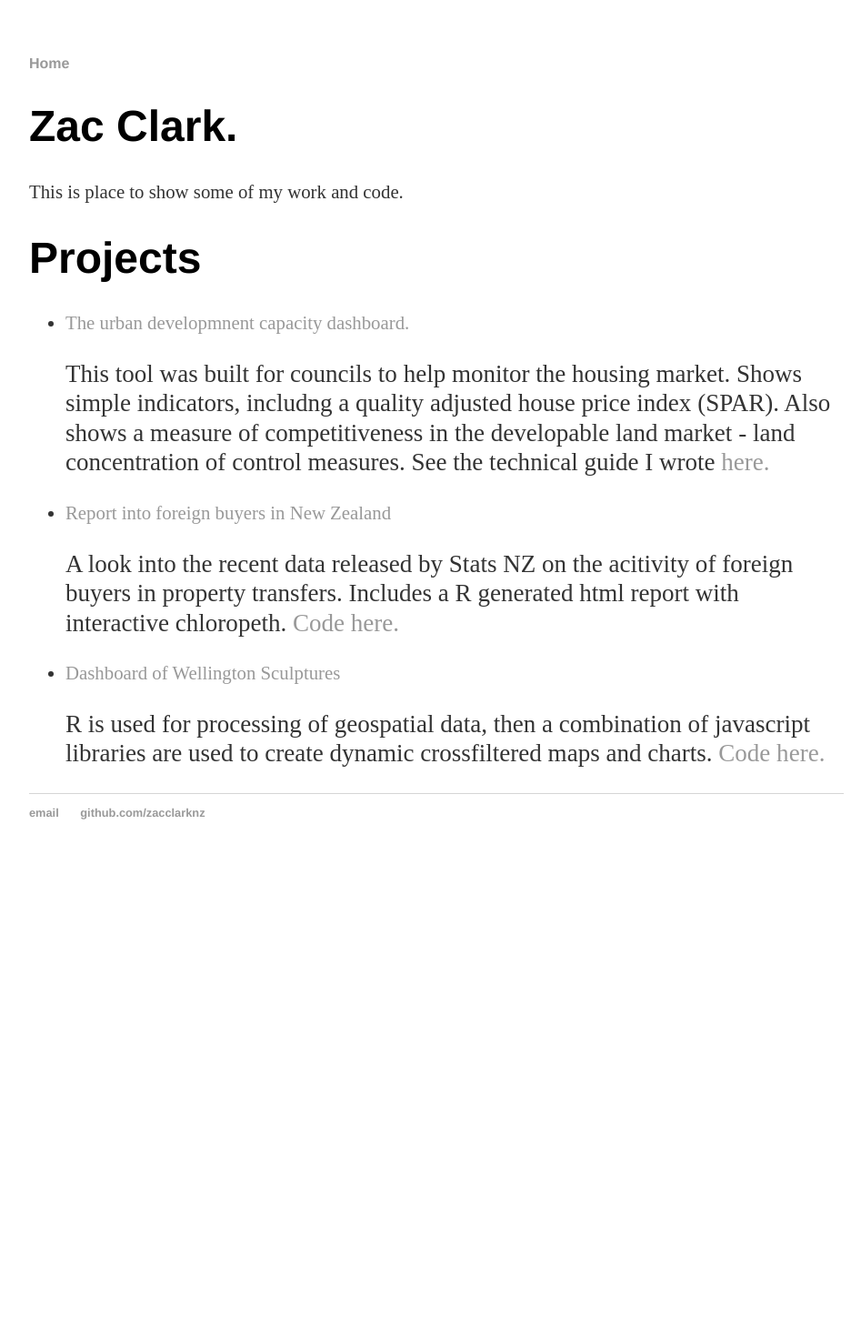
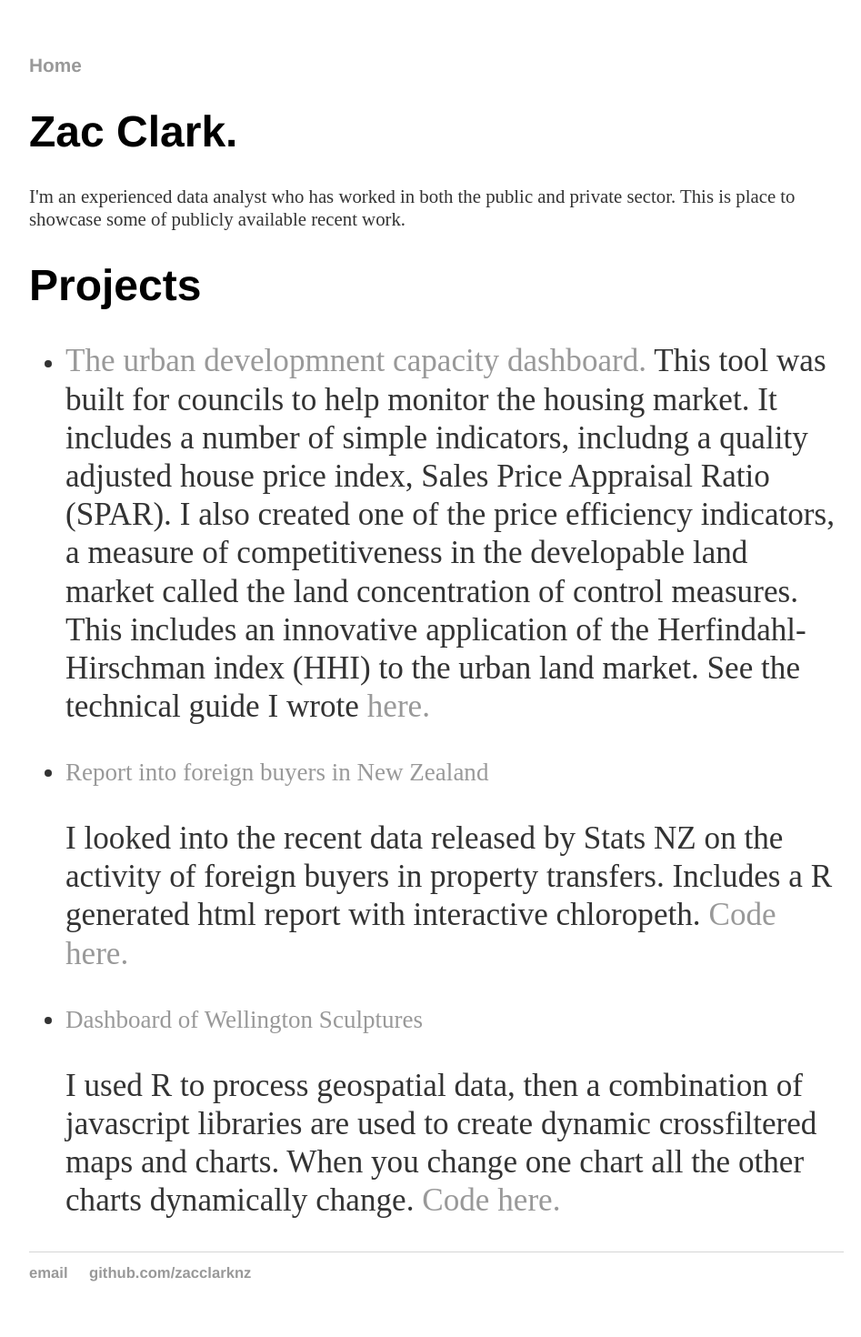
Before and after one commit to zacclarknz/zacclarknz.github.io, a Jekyll site: the page built from index.html, in a window 1280 px wide. Shown: the whole page at 91% size, without its empty margins (160-1107 px from the left). Built offline with Jekyll 4.4.1, drawn with Linux system fonts in a browser that asks for light colours; before the commit the page ends 961 px from its top, so only the background shows below that.

Commit message:
formatting and text edits

```diff
--- a/css/main.css
+++ b/css/main.css
@@ -3,7 +3,7 @@ body { margin: 60px auto; width: 70%; }
 a { text-decoration: none; color: #999; }
 a:hover { text-decoration: underline; }
 
-p, ul { font-size: 1.3em; line-height: 1.2em; color: #333; }
+p, ul, li { font-size: 1.3em; line-height: 1.2em; color: #333; }
 
 h1, h2, h3, h4 { font-family: 'Helvetica', 'Arial', 'Sans-Serif'; }
 h1 { font-size: 3em;  }
--- a/index.html
+++ b/index.html
@@ -5,7 +5,8 @@ title: Zac Clark
 
 		<div class="about">
             <h1>Zac Clark.</h1>
-            <p>This is place to show some of my work and code.</p>
+            <p>I'm an experienced data analyst who has worked in both the public and private sector.
+                This is place to showcase some of publicly available recent work.</p>
 			<!-- <p>I'm best known as the horrible cop from <em>A Touch of Evil</em>. Don't trust me. <a href="/about">Read more about my life...</a></p> -->
         </div>
 
@@ -13,12 +14,14 @@ title: Zac Clark
 			<h1>Projects</h1>
 
 			<ul class="contacts">
-                <li><a href="http://urban-development-capacity.mbie.govt.nz/">
+                <li><p>
+                    <a href="http://urban-development-capacity.mbie.govt.nz/">
                     The urban developmnent capacity dashboard. </a>
-                    <p>
+
                         This tool was built for councils to help monitor the housing market.
-                        Shows simple indicators, includng a quality adjusted house price index (SPAR).
-                        Also shows a measure of competitiveness in the developable land market - land concentration of control measures.
+                        It includes a number of simple indicators, includng a quality adjusted house price index, Sales Price Appraisal Ratio (SPAR).
+                        I also created one of the price efficiency indicators, a measure of competitiveness in the developable land market called the land concentration of control measures.
+                        This includes an innovative application of the Herfindahl-Hirschman index (HHI) to the urban land market.
                         See the technical guide I wrote <a href="http://www.mbie.govt.nz/info-services/housing-property/pdf-document-library/land-ownership-control-indicators-technical-report.pdf">here.</a>
 
                     </p>
@@ -27,7 +30,7 @@ title: Zac Clark
                 <li><a href="https://zacclarknz.github.io/foreign_buyers_nz/">Report into foreign buyers in New Zealand</a>
 
                     <p>
-                        A look into the recent data released by Stats NZ on the acitivity of foreign buyers in property transfers.
+                        I looked into the recent data released by Stats NZ on the activity of foreign buyers in property transfers.
                         Includes a R generated html report with interactive chloropeth.
                         <a href="https://github.com/zacclarknz/foreign_buyers_nz">Code here. </a>
 
@@ -38,7 +41,8 @@ title: Zac Clark
                 <li><a href="https://zacclarknz.github.io/sculptures_wtn/">Dashboard of Wellington Sculptures</a>
 
                     <p>
-                        R is used for processing of geospatial data, then a combination of javascript libraries are used to create dynamic crossfiltered maps and charts.
+                        I used R to process geospatial data, then a combination of javascript libraries are used to create dynamic crossfiltered maps and charts.
+                        When you change one chart all the other charts dynamically change.
                         <a href="https://github.com/zacclarknz/sculptures_wtn">Code here. </a>
                     </p>
 
```
